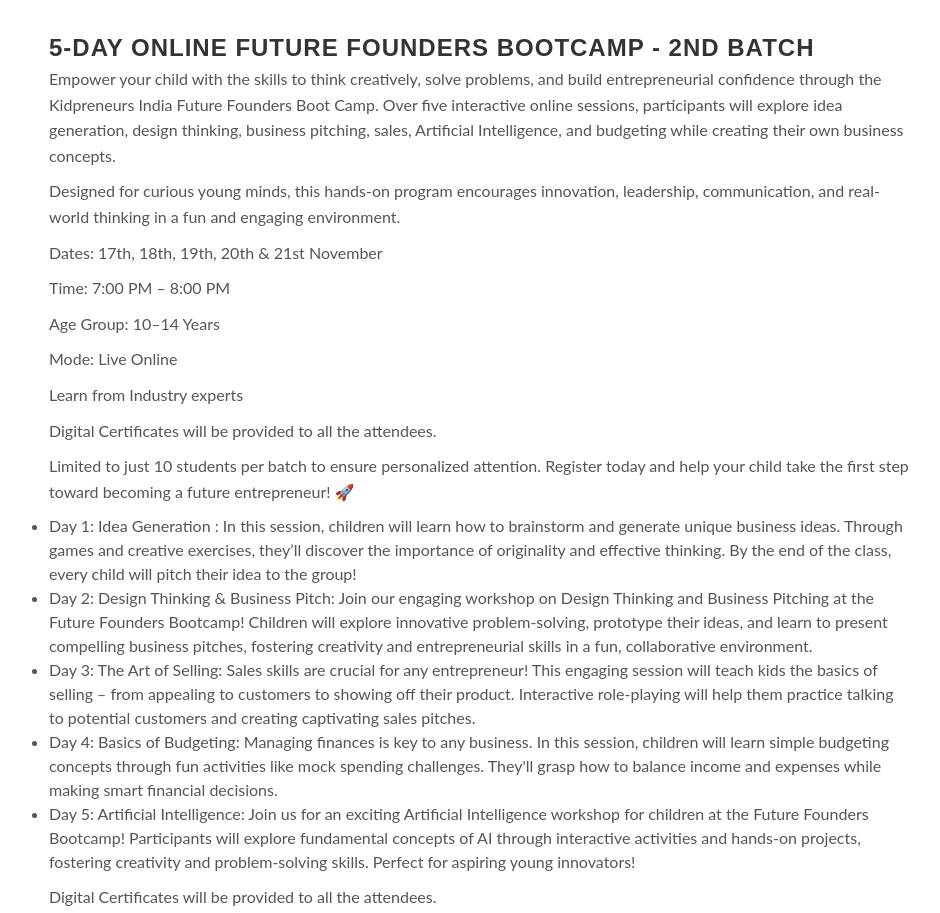
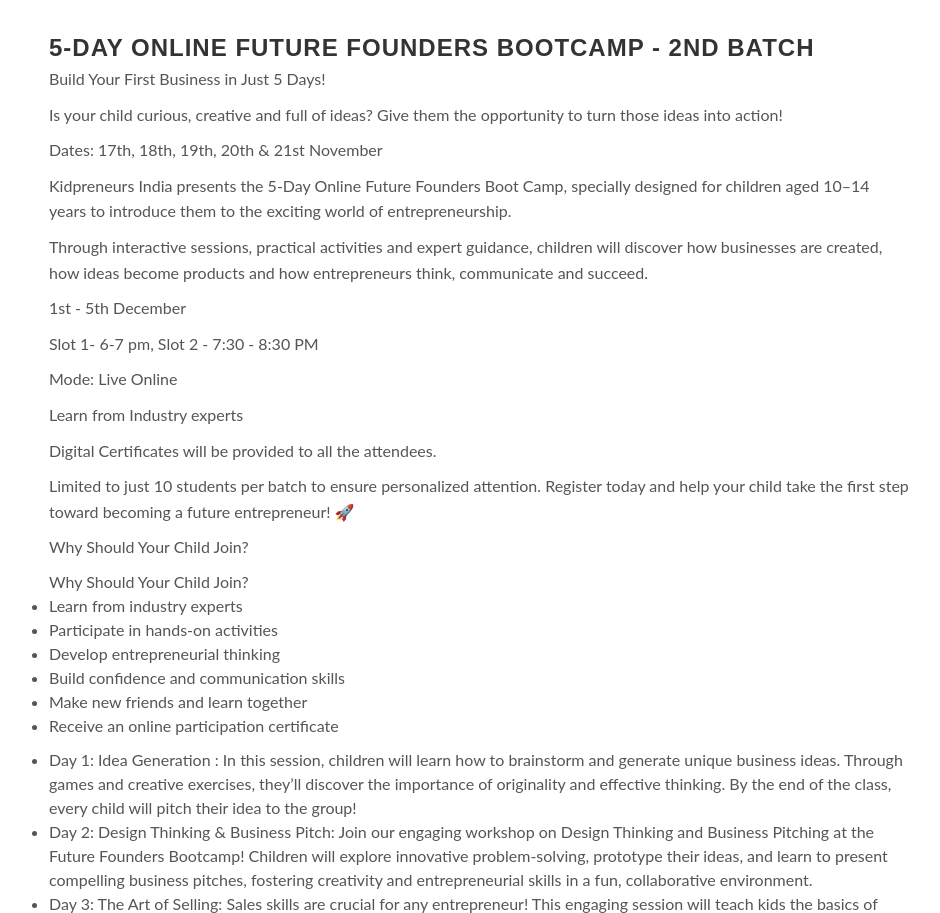
Before and after one commit to womenentrepreneursindia/kidpreneursindia1, a plain HTML site: page events.html in a window 1280 px wide. Shown: the part 1206-2119 px from the top of the page, without its empty margins (21-961 px from the left). Drawn offline with Linux system fonts and the light colour scheme.

Commit message:
content uploaded

```diff
--- a/events.html
+++ b/events.html
@@ -187,17 +187,34 @@
 																			</div>
 
 																			<div class="entry-content contest">
-																				<p>Empower your child with the skills to think creatively, solve problems, and build entrepreneurial confidence through the Kidpreneurs India Future Founders Boot Camp. Over five interactive online sessions, participants will explore idea generation, design thinking, business pitching, sales, Artificial Intelligence, and budgeting while creating their own business concepts.
-																				<p> Designed for curious young minds, this hands-on program encourages innovation, leadership, communication, and real-world thinking in a fun and engaging environment.
-																				<p>Dates: 17th, 18th, 19th, 20th & 21st November </p>
-																				<p> Time: 7:00 PM – 8:00 PM </p>
-																				<p> Age Group: 10–14 Years </p>
+																				<p>Build Your First Business in Just 5 Days!
+																				<p> Is your child curious, creative and full of ideas? Give them the opportunity to turn those ideas into action!	<p>Dates: 17th, 18th, 19th, 20th & 21st November </p>
+																				<p> Kidpreneurs India presents the 5-Day Online Future Founders Boot Camp, specially designed for children aged 10–14 years to introduce them to the exciting world of entrepreneurship. </p>
+																				<p> Through interactive sessions, practical activities and expert guidance, children will discover how businesses are created, how ideas become products and how entrepreneurs think, communicate and succeed. </p>
+																				<p> 1st - 5th December </p>
+																				<p> Slot 1- 6-7 pm, Slot 2 - 7:30 - 8:30 PM  </p>
 																				<p> Mode: Live Online </p>
 																				<p> Learn from Industry experts </p>
 																				<p> Digital Certificates will be provided to all the attendees.</p>
 																				<p>
                                                                                  Limited to just 10 students per batch to ensure personalized attention. Register today and help your child take the first step toward becoming a future entrepreneur! 🚀
 																				 </p>
+
+																				<p> Why Should Your Child Join?
+																				<ul> Why Should Your Child Join?
+
+																				<li> Learn from industry experts </li>
+																				<li>Participate in hands-on activities</li>
+
+																				<li>Develop entrepreneurial thinking</li>
+
+																				<li>Build confidence and communication skills</li>
+
+																				<li>Make new friends and learn together</li>
+
+																				<li>Receive an online participation certificate</li>
+																				</ul>
+																				</p>
 
 																		<ul>
 																		<li>Day 1: Idea Generation :
@@ -229,7 +246,13 @@ Join us for an exciting Artificial Intelligence workshop for children at the Fut
 																		</ul>
 
 													<p> Digital Certificates will be provided to all the attendees.
-													<p> Limited Spots. Enroll Now!
+													<p> Give Your Child a Head Start!
+
+													<p>Entrepreneurship is not just about starting a business. It is about developing creativity, confidence, problem-solving abilities and the courage to take initiative.
+
+													<p>Help your child take their first step towards becoming a future founder!
+
+													<p>	Limited Spots. Enroll Now!
 													<p> Fee : Rs.1499/- 10% discount for if 2 children enrol from the same family.  Fee non-refundable. Gpay : 9952013800 to reserve your slot.
 													<p>	WhatsApp 9952013800 for quick registration.
 
```
